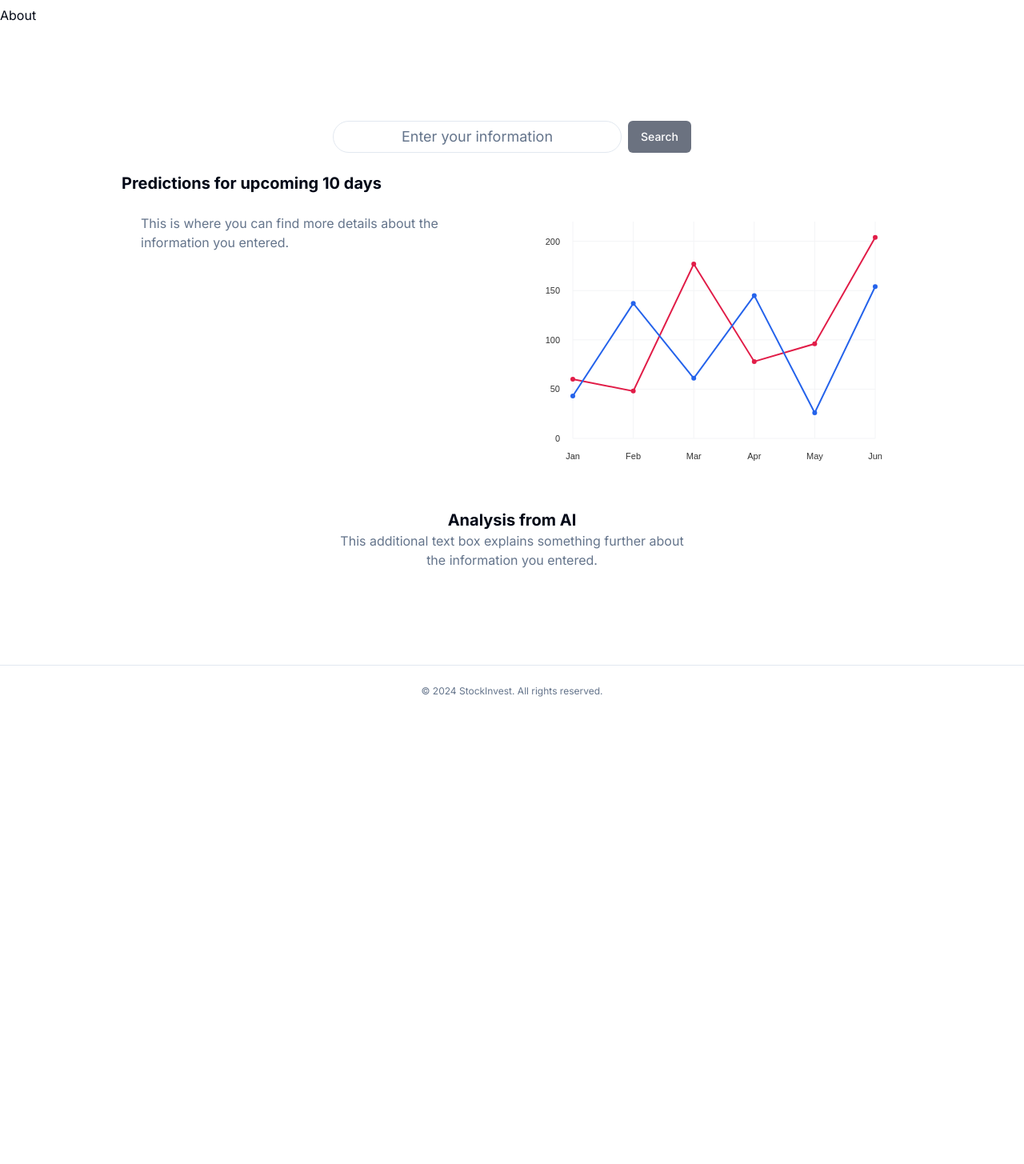
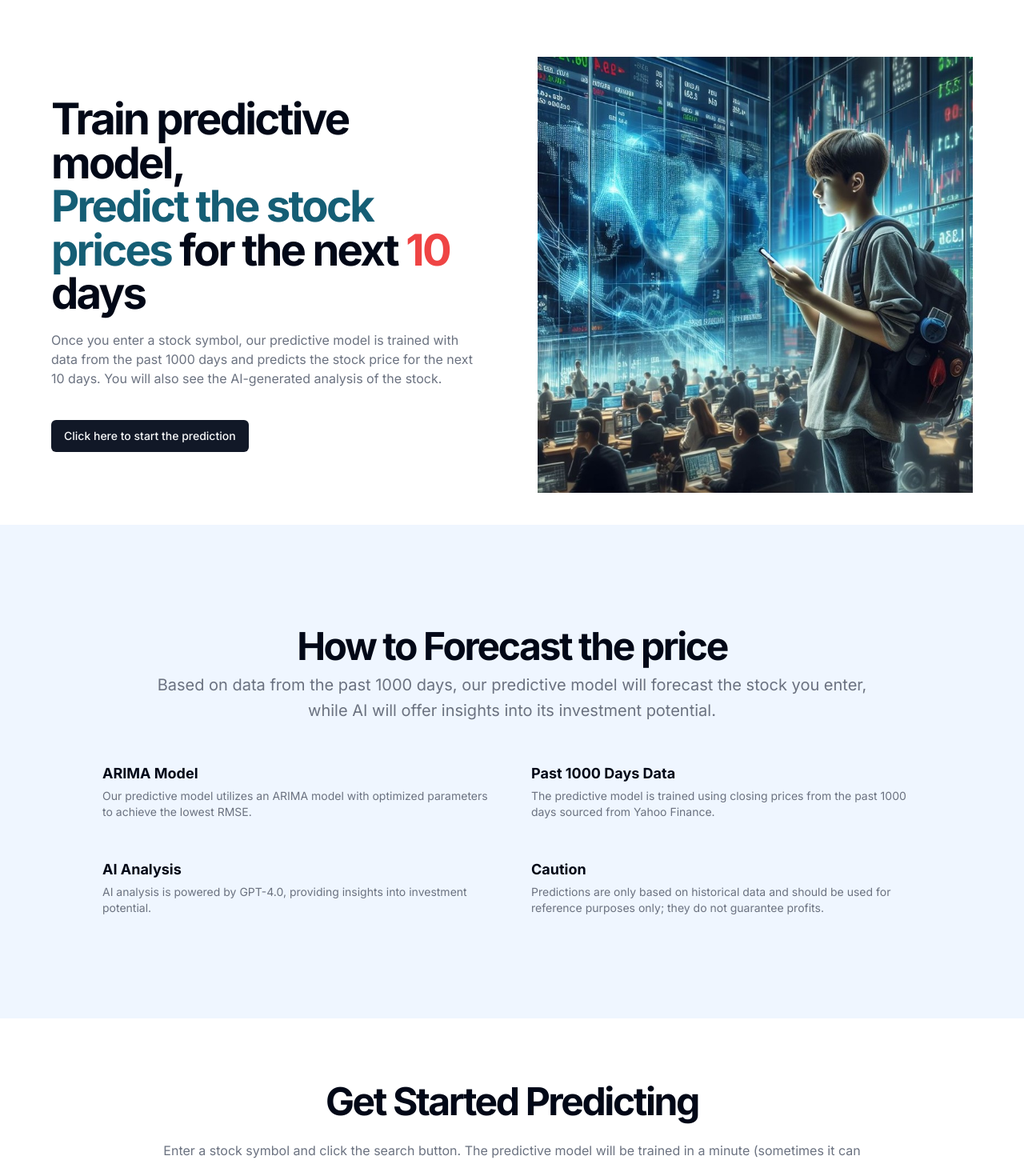
Before and after one commit to Soohyeun/stockInvest, a Next.js app: page / in a window 1280 px wide. Shown: the part 49-1504 px from the top of the page at 80% size. Before the commit the page ends 945 px from the top, so only its background shows below. Built offline with nearby package versions, Linux system fonts and the light colour scheme.

Commit message:
-Complete about page

```diff
--- a/src/app/page.js
+++ b/src/app/page.js
@@ -3,6 +3,7 @@
 import { useRef } from "react";
 import { Top } from "@/components/Top";
 import { Prediction } from "@/components/prediction";
+import { About } from "@/components/about";
 
 export default function Home() {
   const aboutRef = useRef();
@@ -26,15 +27,17 @@ export default function Home() {
   };
 
   return (
-    <>
-    <Top handleAboutScroll={handleAboutScroll} handlePredictionScroll={handlePredictionScroll}></Top>
-    <div ref={aboutRef}>
-      About
+    <div className="mb-20">
+      <Top
+        handleAboutScroll={handleAboutScroll}
+        handlePredictionScroll={handlePredictionScroll}
+      ></Top>
+      <div ref={aboutRef}>
+        <About handlePredictionScroll={handlePredictionScroll}></About>
+      </div>
+      <div ref={predictionRef}>
+        <Prediction></Prediction>
+      </div>
     </div>
-    <div ref={predictionRef}>
-      <Prediction></Prediction>
-    </div>
-
-    </>
   );
 }
--- a/src/components/Top.jsx
+++ b/src/components/Top.jsx
@@ -3,7 +3,7 @@ import Link from "next/link";
 
 export function Top({ handleAboutScroll, handlePredictionScroll }) {
   return (
-    <header className="px-4 lg:px-6 h-14 flex items-center">
+    <header className="px-4 lg:px-6 h-20 flex items-center">
       <Link href="/" className="flex items-center justify-center">
         StockInvest
       </Link>
--- /dev/null
+++ b/src/components/about.jsx
@@ -0,0 +1,81 @@
+import { Button } from "./ui/button";
+
+export function About({ handlePredictionScroll }) {
+  return (
+    <main className="flex flex-col">
+      <section className="container px-4 md:px-6 md:py-8 lg:py-10 space-y-10 xl:space-y-16">
+        <div className="grid mx-auto gap-4 px-4 sm:px-6 md:px-10 md:grid-cols-2 md:gap-16">
+          <img className="md:hidden" src="/boy_stock.jpg"></img>
+          <div className="flex flex-col justify-center items-start">
+            <h1 className="lg:leading-tighter text-3xl font-bold tracking-tighter sm:text-4xl md:text-5xl xl:text-[3.4rem] 2xl:text-[3.75rem]">
+              Train predictive model,
+            </h1>
+            <h1 className="lg:leading-tighter text-3xl font-bold tracking-tighter sm:text-4xl md:text-5xl xl:text-[3.4rem] 2xl:text-[3.75rem]">
+              <span className="text-cyan-800">Predict the stock prices </span>
+              for the next <span className="text-red-500">10 </span>days
+            </h1>
+            <p className="mx-auto max-w-[600px] text-gray-500 md:text-l mt-5">
+              Once you enter a stock symbol, our predictive model is trained
+              with data from the past 1000 days and predicts the stock price for
+              the next 10 days. You will also see the AI-generated analysis of
+              the stock.
+            </p>
+            <Button
+              onClick={handlePredictionScroll}
+              className="mt-10 mb-10 lg:mb-0"
+            >
+              Click here to start the prediction
+            </Button>
+          </div>
+          <img className="hidden md:block" src="/boy_stock.jpg"></img>
+        </div>
+      </section>
+      <section className="w-full py-12 md:py-24 lg:py-32 flex justify-center items-center bg-blue-50">
+        <div className="container space-y-12 px-4 md:px-6">
+          <div className="flex flex-col items-center justify-center space-y-4 text-center">
+            <div className="space-y-2">
+              <h2 className="text-3xl font-bold tracking-tighter sm:text-5xl">
+                How to Forecast the price
+              </h2>
+              <p className="max-w-[900px] text-gray-500 md:text-xl/relaxed lg:text-base/relaxed xl:text-xl/relaxed">
+                Based on data from the past 1000 days, our predictive model will
+                forecast the stock you enter, while AI will offer insights into
+                its investment potential.
+              </p>
+            </div>
+          </div>
+          <div className="mx-auto grid items-start gap-8 sm:max-w-4xl sm:grid-cols-2 md:gap-12 lg:max-w-5xl lg:grid-cols-2">
+            <div className="grid gap-1">
+              <h3 className="text-lg font-bold">ARIMA Model</h3>
+              <p className="text-sm text-gray-500">
+                Our predictive model utilizes an ARIMA model with optimized
+                parameters to achieve the lowest RMSE.
+              </p>
+            </div>
+            <div className="grid gap-1">
+              <h3 className="text-lg font-bold">Past 1000 Days Data</h3>
+              <p className="text-sm text-gray-500">
+                The predictive model is trained using closing prices from the
+                past 1000 days sourced from Yahoo Finance.
+              </p>
+            </div>
+            <div className="grid gap-1">
+              <h3 className="text-lg font-bold">AI Analysis</h3>
+              <p className="text-sm text-gray-500">
+                AI analysis is powered by GPT-4.0, providing insights into
+                investment potential.
+              </p>
+            </div>
+            <div className="grid gap-1">
+              <h3 className="text-lg font-bold">Caution</h3>
+              <p className="text-sm text-gray-500">
+                Predictions are only based on historical data and should be used
+                for reference purposes only; they do not guarantee profits.
+              </p>
+            </div>
+          </div>
+        </div>
+      </section>
+    </main>
+  );
+}
--- a/src/components/aiAnalysis.jsx
+++ b/src/components/aiAnalysis.jsx
@@ -1,11 +1,11 @@
 export function AIAnalysis() {
-    return(
-        <div className="w-full max-w-md">
+  return (
+    <div className="grid w-full w-full items-center justify-center mt-10">
       <h3 className="text-xl font-bold text-center">Analysis from AI</h3>
       <p className="text-muted-foreground text-center">
         This additional text box explains something further about the
         information you entered.
       </p>
     </div>
-    )
+  );
 }
--- a/src/components/prediction.jsx
+++ b/src/components/prediction.jsx
@@ -1,24 +1,51 @@
+import { useEffect, useState } from "react";
 import { Input } from "@/components/ui/input";
 import { Button } from "@/components/ui/button";
 import { PredictionResult } from "./predictionResult";
 import { AIAnalysis } from "./aiAnalysis";
+import { fetchPredictionResult } from "@/lib/apiRequest";
 
 export function Prediction() {
-    return (
-        <div className="flex flex-col items-center justify-center h-screen w-full bg-background">
+  const [stockSymbol, setStockSymbol] = useState("");
+  const [predictions, setPredictions] = useState([]);
+
+  const onChangeText = (e) => {
+    setStockSymbol(e.target.value);
+  };
+
+  const onClickButton = () => {
+    fetchPredictionResult(setPredictions, stockSymbol);
+  };
+
+  return (
+    <div className="flex flex-col items-center justify-center w-full bg-background">
       <div className="flex flex-col items-center justify-center gap-6 max-w-5xl w-full px-4 md:px-6">
-        <div className="w-full max-w-md flex items-center space-x-2">
+        <h2 className="text-3xl mt-20 font-bold tracking-tighter sm:text-5xl">
+          Get Started Predicting
+        </h2>
+        <p className="max-w-[900px] text-gray-500 text-center md:text-l/relaxed lg:text-base/relaxed xl:text-l/relaxed">
+          Enter a stock symbol and click the search button. The predictive model
+          will be trained in a minute (sometimes it can take longer), and will
+          show you the 10-day predictions. Moreover, AI will give you some insight of the stock!
+        </p>
+        <div className="w-full mt-10 max-w-md flex items-center space-x-2">
           <Input
-            placeholder="Enter your information"
+            placeholder="Enter stock Symbol (eg. NVDA)"
+            onChange={onChangeText}
             className="w-full rounded-full py-3 px-4 text-center text-lg focus:outline-none focus:ring-2 focus:ring-primary focus:border-transparent"
           />
-          <Button className="flex-shrink-0 bg-gray-500 text-white">
+          <Button
+            onClick={onClickButton}
+            className="flex-shrink-0 bg-gray-500 text-white"
+          >
             Search
           </Button>
         </div>
-        <PredictionResult></PredictionResult>
-        <AIAnalysis></AIAnalysis>
+        <div>
+          <PredictionResult></PredictionResult>
+          <AIAnalysis></AIAnalysis>
+        </div>
       </div>
     </div>
-    )
+  );
 }
--- a/src/components/predictionResult.jsx
+++ b/src/components/predictionResult.jsx
@@ -2,8 +2,8 @@ import { LineChart } from "./ui/LineChart";
 
 export function PredictionResult() {
   return (
-    <div>
-      <h3 className="text-xl font-bold">Predictions for upcoming 10 days</h3>
+    <div className="mt-10">
+      <h3 className="text-xl font-bold text-center">Predictions for upcoming 10 days</h3>
       <div className="grid grid-cols-1 md:grid-cols-2 gap-6 w-full">
         <div className="bg-card rounded-lg p-6 flex flex-col gap-4">
           <p className="text-muted-foreground">
--- /dev/null
+++ b/src/lib/apiRequest.js
@@ -0,0 +1,23 @@
+  /**
+   * Fetch prediction result using API.
+   * @param {string} stockSimbol - symbol of stock that will be predicted
+   */
+  export const fetchPredictionResult = async (setPredictions, stockSimbol) => {
+
+    console.log("CLICK");
+    try {
+      const response = await fetch(
+        `${process.env.NEXT_PUBLIC_PREDICTION_API_URL}${process.env.NEXT_PUBLIC_PREDICTION_API_END_POINT}NVDA`
+      );
+
+      if (!response.ok) {
+        throw new Error("Fail to fetch prediction.");
+      }
+      const res = await response.json();
+      console.log(res);
+      setPredictions(res);
+    } catch (error) {
+      console.error("Error fetching prediction.", error);
+      throw new Error("Failed to fetch prediction. Check stock symbol again");
+    }
+  };
```
Also changed, not shown: public/boy_stock.jpg (added), 1 other file (tests, documents, lock files or other folders). Lines whose indentation alone changed are shown as unchanged.
